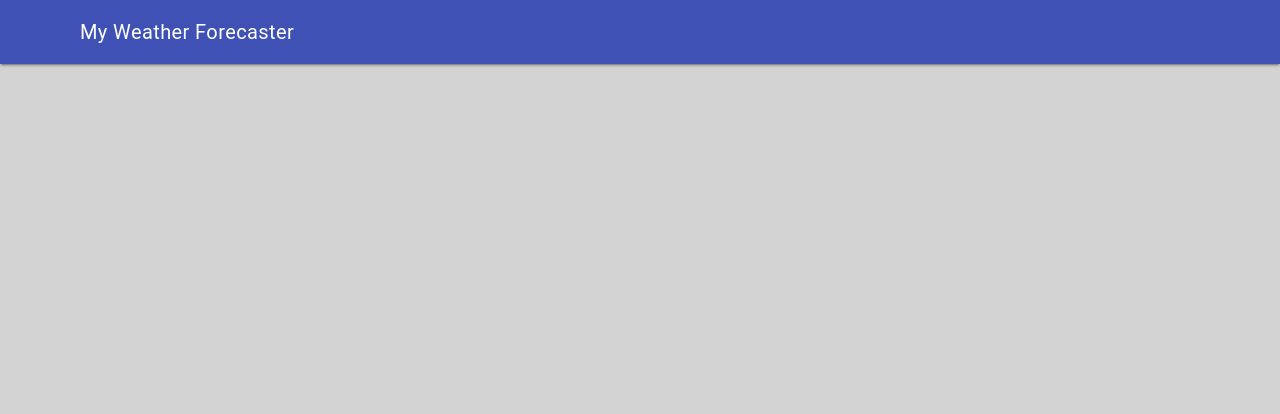
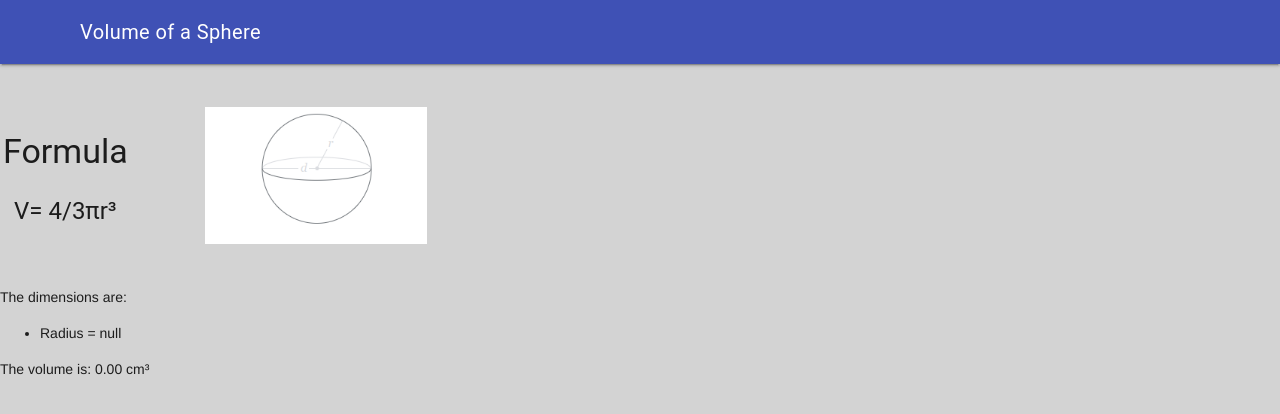
Before and after one commit to AvaVenturino/ICS20-Unit-6-04-JS, a plain HTML site: page index.html in a window 1280 px wide. Drawn offline with nearby package versions, Linux system fonts and the light colour scheme; no server answers.

Commit message:
made multiple changes

```diff
--- a/index.html
+++ b/index.html
@@ -3,12 +3,12 @@
 <html lang="en-ca">
   <head>
     <meta charset="utf-8">
-    <meta name="description" content="My Weather Forecaster, with JavaScript">
+    <meta name="description" content="Volume of a Sphere, with JavaScript">
     <meta name="keywords" content="mths, ics2o">
     <meta name="author" content="Ava Venturino">
     <meta name="viewport" content="width=device-width, initial-scale=1.0">
     <meta name="theme-color" content="#FFFFFF" />
-    <title>My Weather Forecaster</title>
+    <title>Volume of a Sphere</title>
     <link rel="canonical" href="https://AvaVenturino.github.io/ICS20-Unit-6-03-JS/" />
     <link rel="manifest" href="/ICS20-Unit-6-03-JS/manifest.webmanifest" />
     <link rel="stylesheet" href="./css/style.css" />
@@ -20,23 +20,35 @@
     <link rel="icon" type="image/png" sizes="32x32" href="favicon-32x32.png" />
     <link rel="icon" type="image/png" sizes="16x16" href="favicon-16x16.png" />
   </head>
-  <title>My Weather Forecaster</title>
+  <title>Volume of a Sphere</title>
     <script defer src="https://code.getmdl.io/1.3.0/material.min.js"></script>
     <script src="./js/script.js"></script>
     <div class="mdl-layout mdl-js-layout mdl-layout--fixed-header">
       <header class="mdl-layout__header">
         <div class="mdl-layout__header-row">
-          <span class="mdl-layout-title">My Weather Forecaster</span>
+          <span class="mdl-layout-title">Volume of a Sphere</span>
         </div>
       </header>
       <main class="mdl-layout__content">
         <br>
         <br>
-        <!-- basic text -->
-        <p></p>
-            <br>
-        <div id="api-image"></div>
-        <div id="api-weather"></div>
+        <table>
+          <tr>
+            <th>
+              <h3>Formula</h3>
+              <h4>V= 4/3πr³</h4>
+            </th>
+            <th>
+              <img src="./images/Screenshot 2022-04-04 1.13.44 PM.png" align="right" alt="rectangle" width="75%" height="auto" />
+            </th>
+          </tr>
+        </table>
+        <br>
+        <br>
+        <div id="answers">
+      The dimensions are:
+      <div id="dimensions"></div>
+        <div id="volume"></div>
       </main>
     </div>
 </html>
--- a/js/script.js
+++ b/js/script.js
@@ -13,39 +13,18 @@ if (navigator.serviceWorker) {
   });
 }
 
-/**
- * Get API info.
- */
-// code from: https://www.youtube.com/watch?v=670f71LTWpM
+window.onload = function() {
+  // this calculates volume of a sphere
 
-/**
- * Get API info.
- */
-const getWeather = async (URLAddress) => {
-  try {
-    const request = await fetch(URLAddress);
-    const jsonData = await request.json();
-    var tempK = jsonData.main.temp;
-    var tempC = 0;
-    const feeling = jsonData.weather[0];
-    const image = feeling.icon;
+  const params = new URLSearchParams(document.location.search)
 
-    console.log(jsonData.weather);
-    document.getElementById("api-image").innerHTML =
-      "<img src='http://openweathermap.org/img/wn/" +
-      image +
-      "@2x.png' alt='Weather Icon' width='10%'><br><h5>";
-    (">");
-
-    // Calculate from Kalvin to Celsius
-    tempC = tempK - 273.15;
-
-    document.getElementById("api-weather").innerHTML =
-      "The current weather is " + tempC.toFixed(2) + " °C";
-  } catch (err) {
-    console.log(err);
-  }
-};
-getWeather(
-  "https://api.openweathermap.org/data/2.5/weather?lat=45.4211435&lon=-75.6900574&appid=fe1d80e1e103cff8c6afd190cad23fa5"
-);
+  // input
+  const radius = params.get('r')
+  // process
+  const volume = 4/3 * Math.PI * Math.pow(radius, 3)
+  const dimensions = "<ul>\n<li>Radius = " + radius + "</li>\n</ul>"
+  // output
+  document.getElementById('dimensions').innerHTML = dimensions
+  document.getElementById("volume").innerHTML =
+    "The volume is: " + volume.toFixed(2) + ' cm³'
+}
```
Also changed, not shown: images/Screenshot 2022-04-04 1.13.44 PM.png (added).
